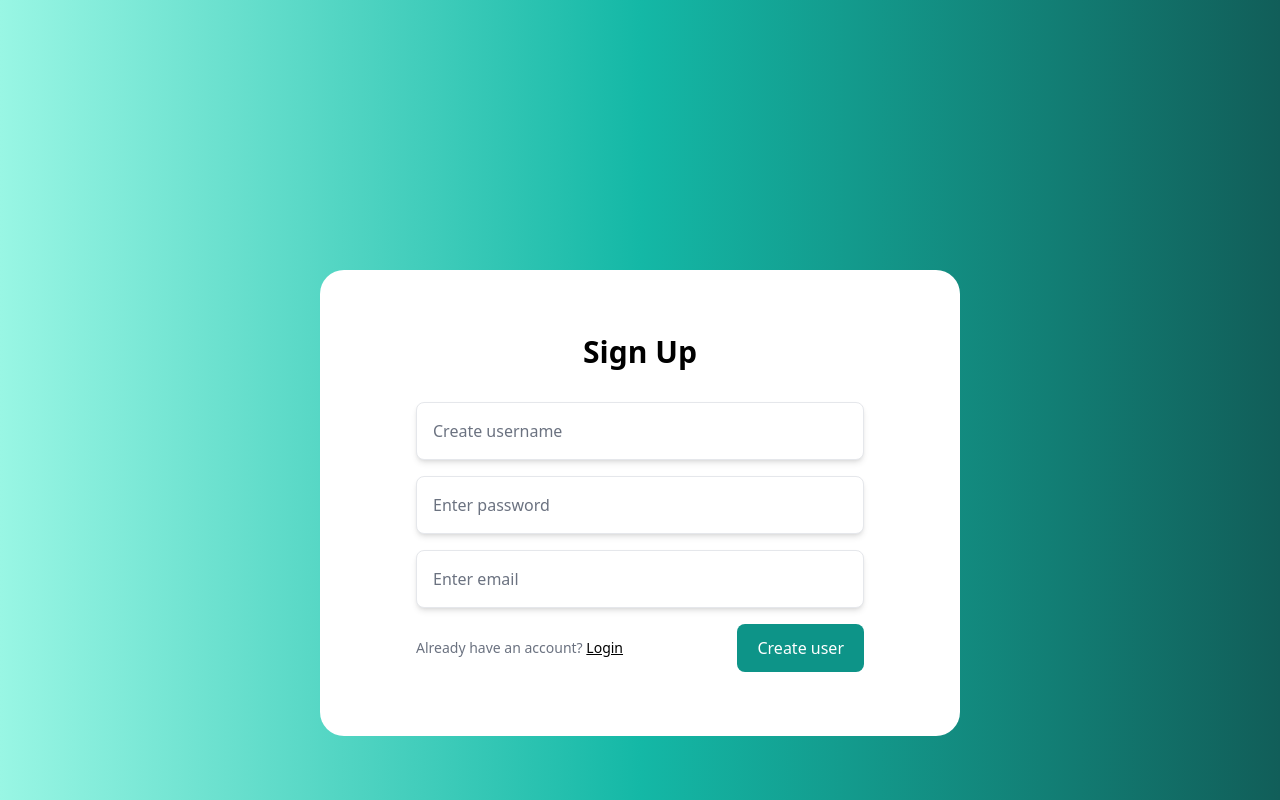
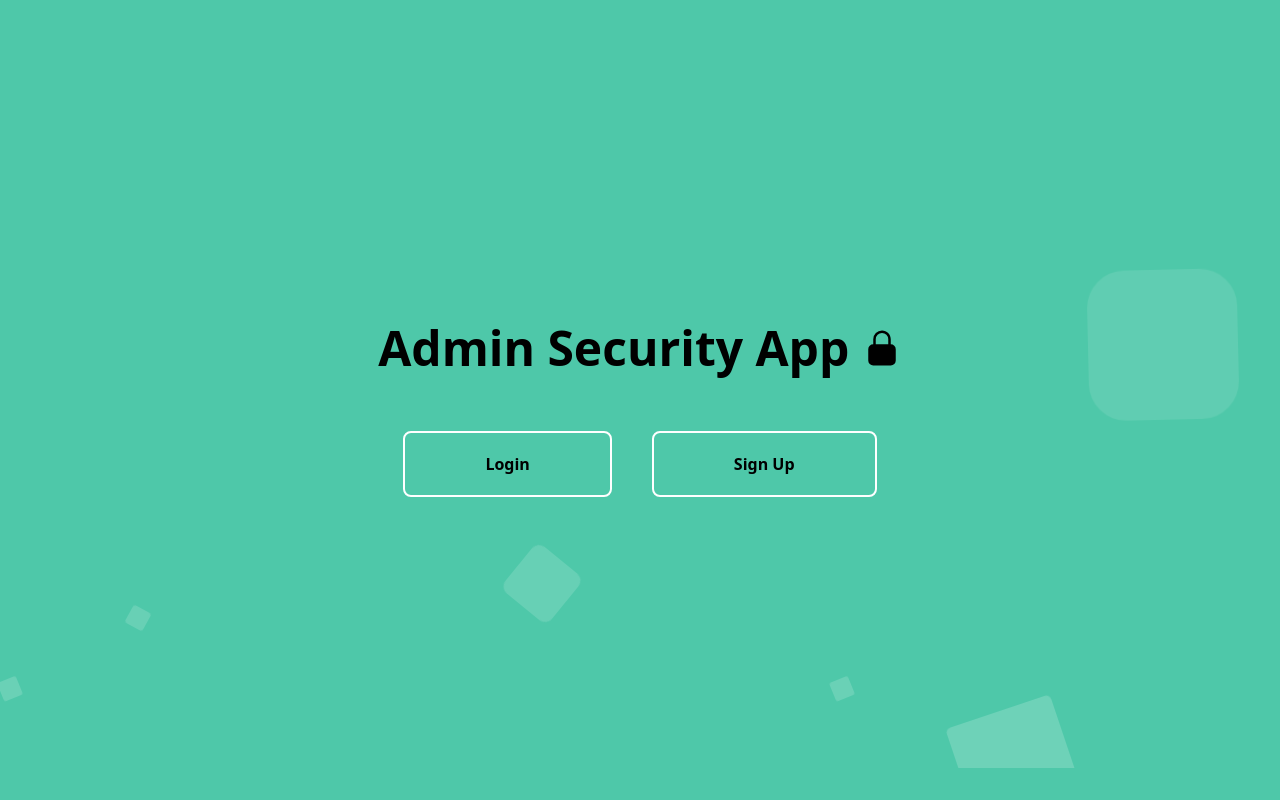
Before and after one commit to sbcodes90/mongodb-connection, a React (Create React App) app in the folder frontend/client/: page / in a window 1280 px wide. Built offline with nearby package versions, Linux system fonts and the light colour scheme.

Commit message:
add some spice to new welcome page

```diff
--- a/frontend/client/src/App.js
+++ b/frontend/client/src/App.js
@@ -10,6 +10,7 @@ import {
 } from "react-router-dom";
 import WelcomePage from "./components/WelcomePage";
 import UserList from "./components/UserList";
+import NewWelcomePage from "./components/NewWelcomePage";
 
 function App() {
   const [username, setUsername] = useState("");
@@ -19,7 +20,7 @@ function App() {
   const router = createBrowserRouter(
     createRoutesFromElements(
       <>
-        <Route path="/" element={<SignUpForm  username={username} password={password} email={email} setUsername={setUsername} setPassword={setPassword} setEmail={setEmail}/>} />
+        <Route path="/" element={<NewWelcomePage />} />
         <Route path="/signup" element={<SignUpForm username={username} password={password} email={email} setUsername={setUsername} setPassword={setPassword} setEmail={setEmail}/>} />
         <Route path="/login" element={<LoginForm username={username} password={password} setUsername={setUsername} setPassword={setPassword} />} />
         <Route path="/welcome/:username" element={<WelcomePage username={username} />} />
--- /dev/null
+++ b/frontend/client/src/components/NewWelcomePage.js
@@ -0,0 +1,35 @@
+import React from 'react'
+import { Link } from 'react-router-dom'
+import { LockClosedIcon } from '@heroicons/react/24/solid'
+
+function NewWelcomePage() {
+  return (
+<>
+    <div class="area">
+
+        <ul class="circles">
+        <div className="flex flex-col justify-center items-center min-h-screen  ">
+    <div className="text-5xl font-black pb-20 ">Admin Security App <LockClosedIcon className='w-10 h-10 inline-block mt-[-10px]' color='black' /></div>
+    <div className='space-x-10'>
+    <Link className='border-white border-2  px-20 py-5 rounded-lg font-bold' to="/login">Login</Link>
+    <Link className='border-white border-2  px-20 py-5 rounded-lg font-bold'  to="/signup">Sign Up</Link>
+    </div>
+    </div>
+            <li></li>
+            <li></li>
+            <li></li>
+            <li></li>
+            <li></li>
+            <li></li>
+            <li></li>
+            <li></li>
+            <li></li>
+            <li></li>
+        </ul>
+
+    </div>
+    </>
+  )
+}
+
+export default NewWelcomePage
--- a/frontend/client/src/index.css
+++ b/frontend/client/src/index.css
@@ -1,3 +1,169 @@
 @tailwind base;
 @tailwind components;
 @tailwind utilities;
+
+/*Start Animations*/
+@-webkit-keyframes animatetop {
+	from {
+		top: -300px;
+		opacity: 0;
+	}
+	to {
+		top: 0;
+		opacity: 1;
+	}
+}
+@keyframes animatetop {
+	from {
+		top: -300px;
+		opacity: 0;
+	}
+	to {
+		top: 0;
+		opacity: 1;
+	}
+}
+@-webkit-keyframes zoomIn {
+	0% {
+		opacity: 0;
+		-webkit-transform: scale3d(0.3, 0.3, 0.3);
+		transform: scale3d(0.3, 0.3, 0.3);
+	}
+	50% {
+		opacity: 1;
+	}
+}
+@keyframes zoomIn {
+	0% {
+		opacity: 0;
+		-webkit-transform: scale3d(0.3, 0.3, 0.3);
+		transform: scale3d(0.3, 0.3, 0.3);
+	}
+	50% {
+		opacity: 1;
+	}
+}
+/*End Animations*/
+/*
+-- Start BackGround Animation
+*/
+.area {
+	background: #4ec8a9;
+	background: -webkit-linear-gradient(to left, #52bc9e, #62d5b7);
+	width: 100%;
+	height: 100vh;
+	position: absolute;
+	z-index: -1;
+}
+
+.circles {
+	position: absolute;
+	top: 0;
+	left: 0;
+	width: 100%;
+	height: 96%;
+	overflow: hidden;
+}
+
+.circles li {
+	position: absolute;
+	display: block;
+	list-style: none;
+	width: 20px;
+	height: 20px;
+	background: rgba(255, 255, 255, 0.2);
+	animation: animate 25s linear infinite;
+	bottom: -150px;
+}
+
+.circles li:nth-child(1) {
+	left: 25%;
+	width: 80px;
+	height: 80px;
+	animation-delay: 0s;
+}
+
+.circles li:nth-child(2) {
+	left: 10%;
+	width: 20px;
+	height: 20px;
+	animation-delay: 2s;
+	animation-duration: 12s;
+}
+
+.circles li:nth-child(3) {
+	left: 70%;
+	width: 20px;
+	height: 20px;
+	animation-delay: 4s;
+}
+
+.circles li:nth-child(4) {
+	left: 40%;
+	width: 60px;
+	height: 60px;
+	animation-delay: 0s;
+	animation-duration: 18s;
+}
+
+.circles li:nth-child(5) {
+	left: 65%;
+	width: 20px;
+	height: 20px;
+	animation-delay: 0s;
+}
+
+.circles li:nth-child(6) {
+	left: 75%;
+	width: 110px;
+	height: 110px;
+	animation-delay: 3s;
+}
+
+.circles li:nth-child(7) {
+	left: 35%;
+	width: 150px;
+	height: 150px;
+	animation-delay: 7s;
+}
+
+.circles li:nth-child(8) {
+	left: 50%;
+	width: 25px;
+	height: 25px;
+	animation-delay: 15s;
+	animation-duration: 45s;
+}
+
+.circles li:nth-child(9) {
+	left: 20%;
+	width: 15px;
+	height: 15px;
+	animation-delay: 2s;
+	animation-duration: 35s;
+}
+
+.circles li:nth-child(10) {
+	left: 85%;
+	width: 150px;
+	height: 150px;
+	animation-delay: 0s;
+	animation-duration: 11s;
+}
+
+@keyframes animate {
+	0% {
+		transform: translateY(0) rotate(0deg);
+		opacity: 1;
+		border-radius: 0;
+	}
+
+	100% {
+		transform: translateY(-1000px) rotate(720deg);
+		opacity: 0;
+		border-radius: 50%;
+	}
+}
+/*
+-- End BackGround Animation
+*/
```
